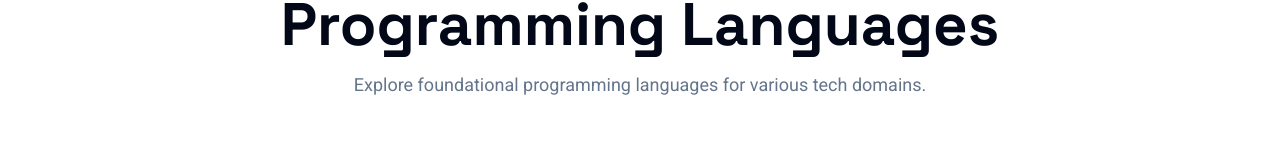
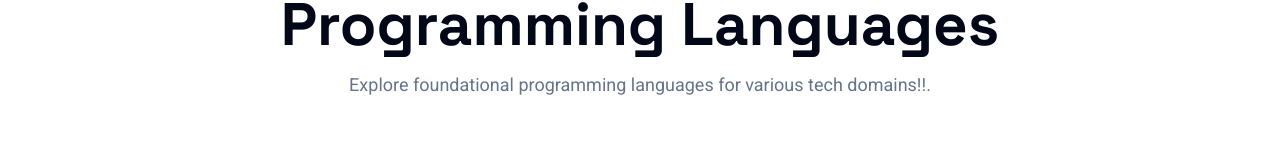
Before and after one commit to karthikraj-code/HACKGENIX-POWERHOUSE, a Next.js app: page /languages in a window 1280 px wide. Shown: the part 134-279 px from the top of the page. Built offline with nearby package versions, Linux system fonts and the light colour scheme; what @genkit-ai/googleai, genkit would draw is missing.

Commit message:
! change

```diff
--- a/src/app/languages/page.tsx
+++ b/src/app/languages/page.tsx
@@ -9,7 +9,7 @@ export default function LanguagesPage() {
       <header className="text-center mb-12">
         <h1 className="text-4xl md:text-6xl font-bold font-headline">Programming Languages</h1>
         <p className="text-lg text-muted-foreground max-w-3xl mx-auto mt-4">
-          Explore foundational programming languages for various tech domains.
+          Explore foundational programming languages for various tech domains!!.
         </p>
       </header>
       <div className="grid grid-cols-1 sm:grid-cols-2 lg:grid-cols-3 xl:grid-cols-4 gap-6">
```
